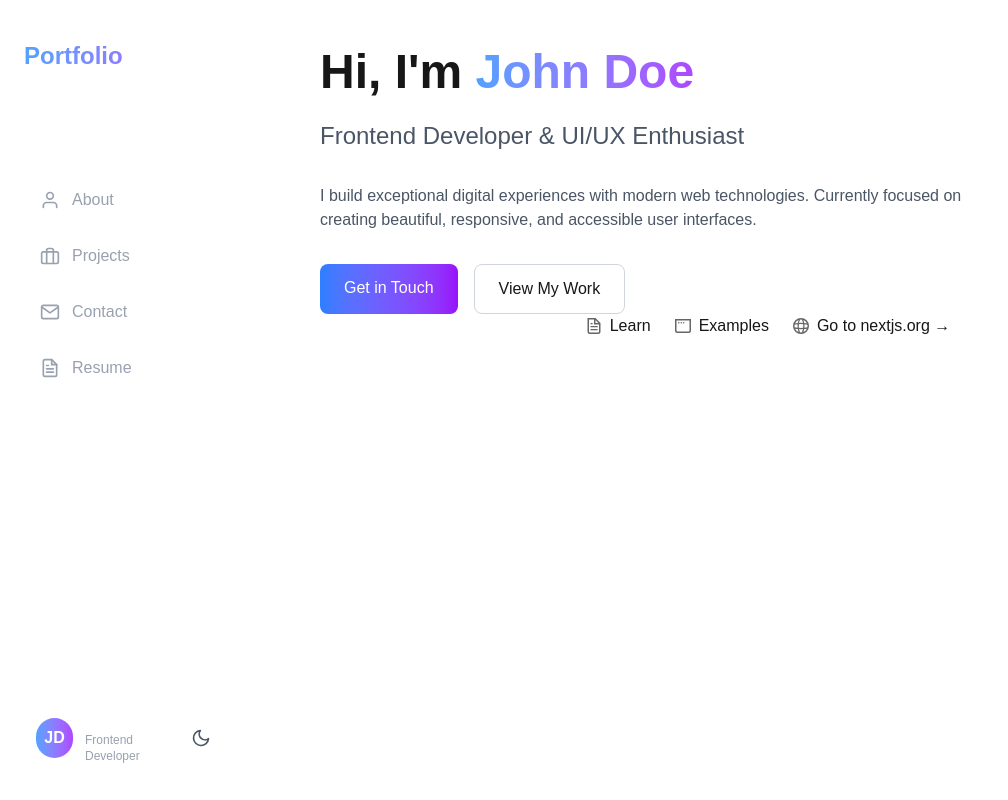
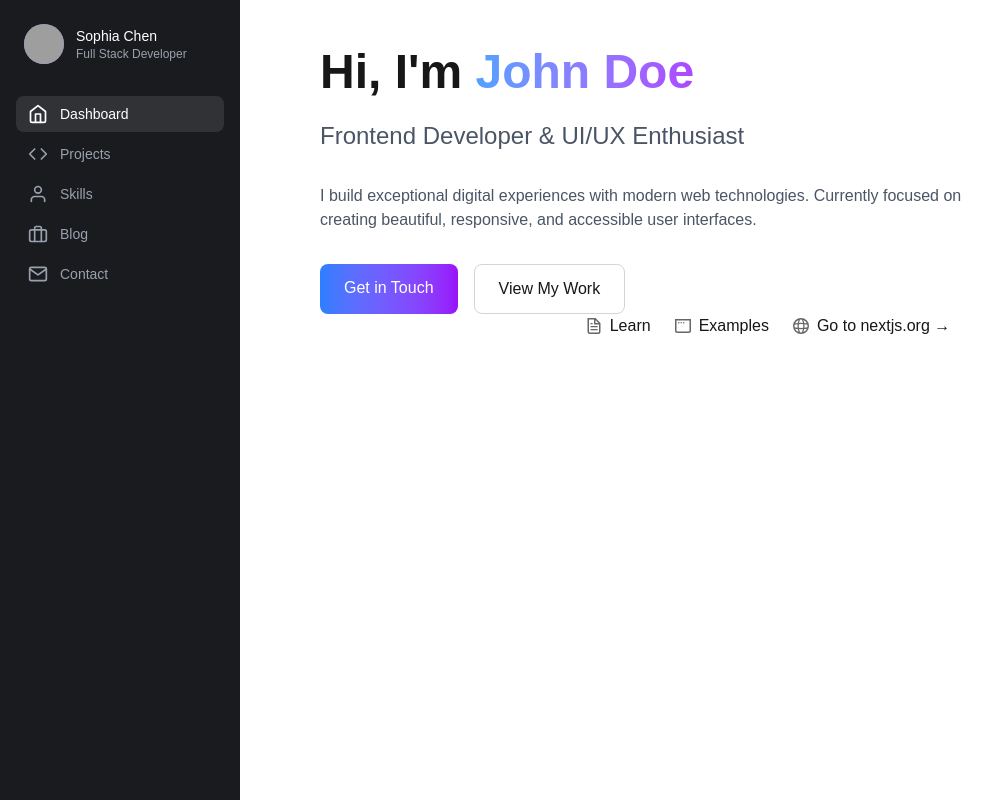
Before and after one commit to prusotamkrydv78/Portfolio_Dashboard, a Next.js app: page / in a window 1280 px wide. Shown: the whole page, without its empty margins (0-1008 px from the left). Built offline with nearby package versions, Linux system fonts and the light colour scheme; grey boxes are pictures that could not be loaded.

Commit message:
for now sidebar completed

```diff
--- a/components/Sidebar.jsx
+++ b/components/Sidebar.jsx
@@ -1,5 +1,3 @@
-"use client";
-
 "use client";
 
 import { useState, useEffect } from 'react';
@@ -8,10 +6,10 @@ import { usePathname } from 'next/navigation';
 import { useTheme } from 'next-themes';
 import {
   FiHome,
+  FiCode,
   FiUser,
   FiBriefcase,
   FiMail,
-  FiFileText,
   FiMenu,
   FiX,
   FiSun,
@@ -51,11 +49,11 @@ const ThemeToggle = () => {
 };
 
 const navItems = [
-  { name: 'Home', path: '/', icon: <FiHome className="w-5 h-5" /> },
-  { name: 'About', path: '/about', icon: <FiUser className="w-5 h-5" /> },
-  { name: 'Projects', path: '/projects', icon: <FiBriefcase className="w-5 h-5" /> },
+  { name: 'Dashboard', path: '/', icon: <FiHome className="w-5 h-5" /> },
+  { name: 'Projects', path: '/projects', icon: <FiCode className="w-5 h-5" /> },
+  { name: 'Skills', path: '/skills', icon: <FiUser className="w-5 h-5" /> },
+  { name: 'Blog', path: '/blog', icon: <FiBriefcase className="w-5 h-5" /> },
   { name: 'Contact', path: '/contact', icon: <FiMail className="w-5 h-5" /> },
-  { name: 'Resume', path: '/resume', icon: <FiFileText className="w-5 h-5" /> },
 ];
 
 export default function Sidebar() {
@@ -89,7 +87,7 @@ export default function Sidebar() {
       {/* Mobile menu button */}
       <button
         onClick={toggleSidebar}
-        className="fixed top-4 left-4 z-50 p-2 rounded-md md:hidden bg-white/10 backdrop-blur-sm"
+        className="fixed top-4 left-4 z-50 p-2 rounded-md md:hidden bg-gray-800"
         aria-label="Toggle menu"
       >
         {isOpen ? <FiX className="w-6 h-6" /> : <FiMenu className="w-6 h-6" />}
@@ -105,56 +103,49 @@ export default function Sidebar() {
 
       {/* Sidebar */}
       <aside
-        className={`fixed top-0 left-0 h-full w-64 bg-white/5 backdrop-blur-lg border-r border-white/10 z-40 transition-transform duration-300 ease-in-out ${
+        className={`fixed top-0 left-0 h-full w-[240px] bg-[#1a1b1e] z-40 transition-transform duration-300 ease-in-out ${
           isOpen ? 'translate-x-0' : '-translate-x-full'
         } md:translate-x-0`}
       >
-        <div className="flex flex-col h-full p-6">
-          {/* Logo/Brand */}
-          <div className="mb-12 pt-4">
-            <h1 className="text-2xl font-bold bg-gradient-to-r from-blue-400 to-purple-500 bg-clip-text text-transparent">
-              Portfolio
-            </h1>
+        <div className="flex flex-col h-full px-4 py-6">
+          {/* Profile Section */}
+          <div className="mb-8">
+            <div className="flex items-center space-x-3 px-2">
+              <div className="w-10 h-10 rounded-full bg-gradient-to-r from-blue-400 to-purple-500">
+                <img
+                  src="/path-to-your-profile-image.jpg"
+                  alt="Profile"
+                  className="w-full h-full rounded-full object-cover"
+                />
+              </div>
+              <div>
+                <p className="text-sm font-medium text-white">Sophia Chen</p>
+                <p className="text-xs text-gray-400">Full Stack Developer</p>
+              </div>
+            </div>
           </div>
-
 
           {/* Navigation */}
           <nav className="flex-1">
-            <ul className="space-y-2">
+            <ul className="space-y-1">
               {navItems.map((item) => (
                 <li key={item.path}>
                   <Link
                     href={item.path}
                     onClick={toggleSidebar}
-                    className={`flex items-center px-4 py-3 rounded-lg transition-colors ${
+                    className={`flex items-center px-3 py-2 rounded-lg transition-colors ${
                       pathname === item.path
                         ? 'bg-white/10 text-white'
                         : 'text-gray-400 hover:bg-white/5 hover:text-white'
                     }`}
                   >
                     <span className="mr-3">{item.icon}</span>
-                    <span className="font-medium">{item.name}</span>
+                    <span className="text-sm">{item.name}</span>
                   </Link>
                 </li>
               ))}
             </ul>
           </nav>
-
-          {/* Profile */}
-          <div className="mt-auto pt-4 border-t border-white/10">
-            <div className="flex items-center justify-between p-3 rounded-lg hover:bg-white/5 transition-colors">
-              <div className="flex items-center space-x-3">
-                <div className="w-10 h-10 rounded-full bg-gradient-to-r from-blue-400 to-purple-500 flex items-center justify-center">
-                  <span className="font-bold text-white">JD</span>
-                </div>
-                <div>
-                  <p className="text-sm font-medium text-white">John Doe</p>
-                  <p className="text-xs text-gray-400">Frontend Developer</p>
-                </div>
-              </div>
-              <ThemeToggle />
-            </div>
-          </div>
         </div>
       </aside>
     </>
```
